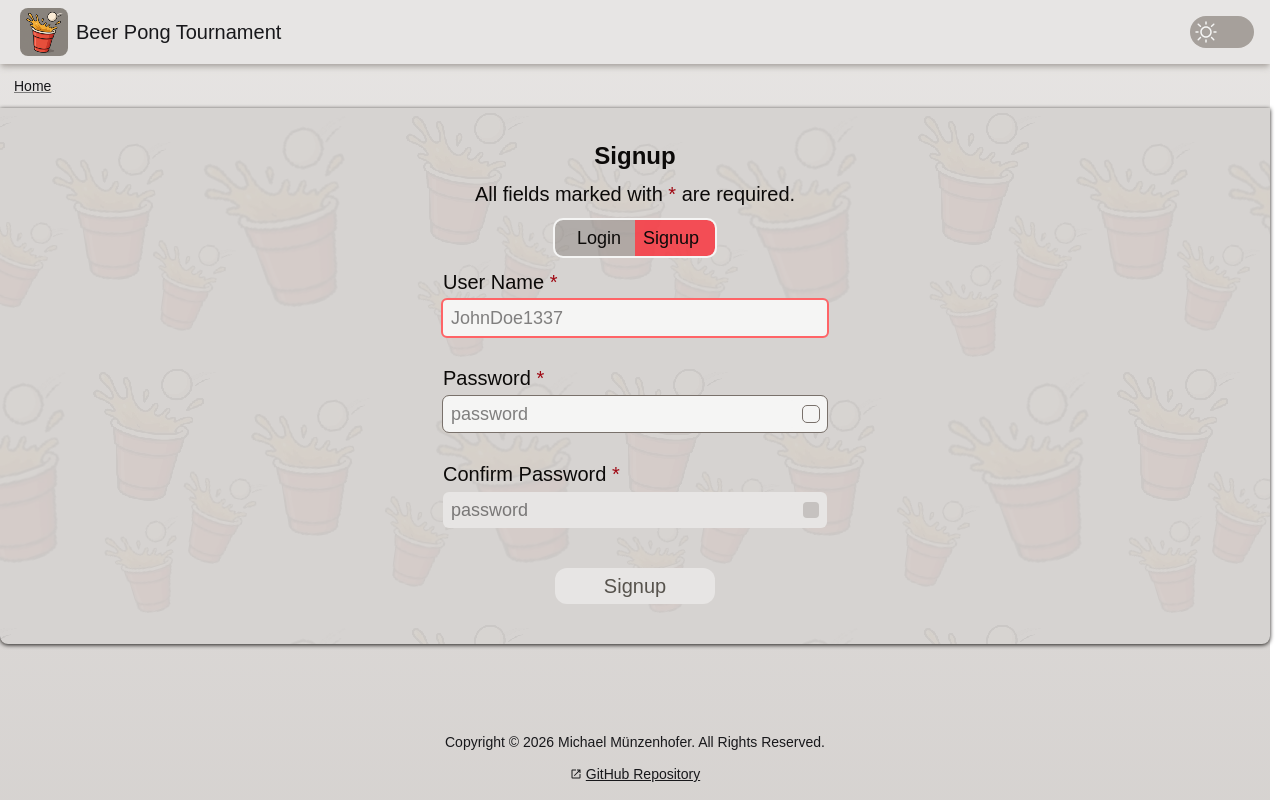
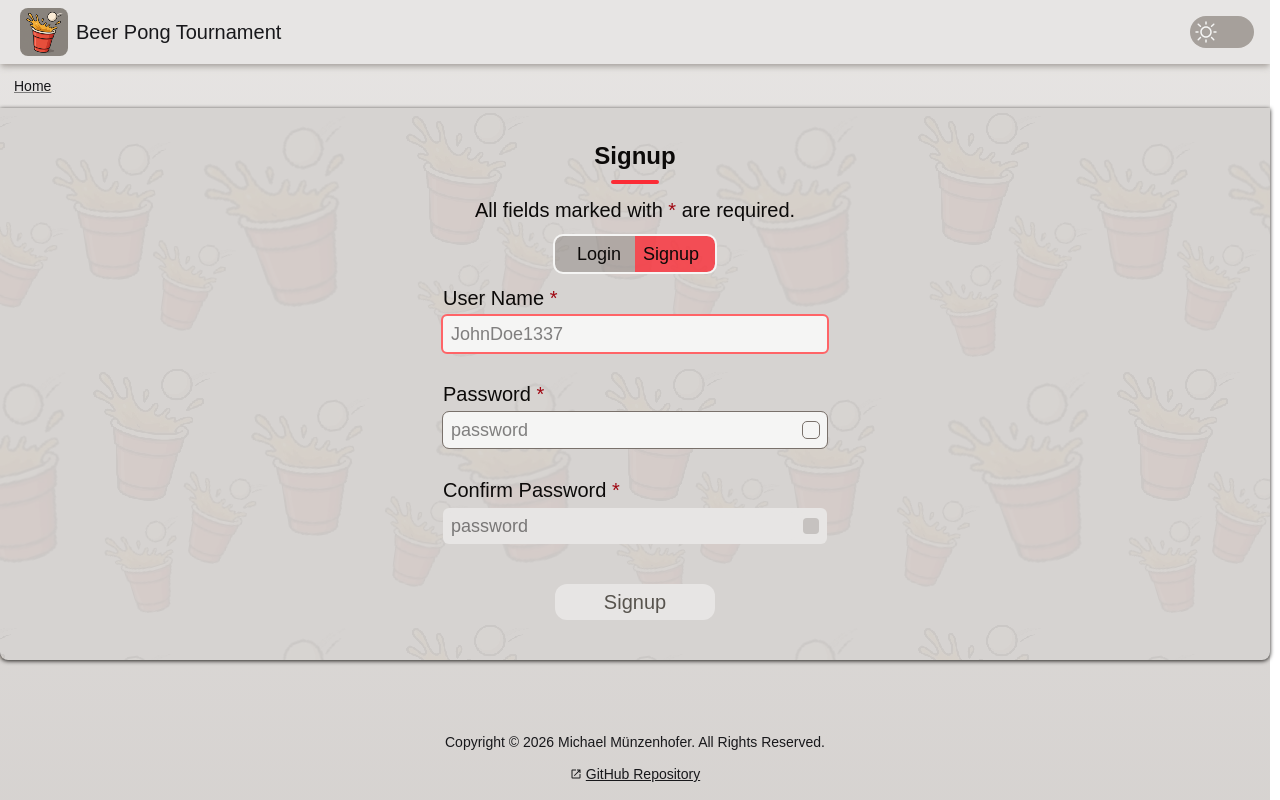
Before and after one commit to StackOverflowIsBetterThanAnyAI/beer-pong-tournament, a React (Vite) app: page / in a window 1280 px wide. Built offline with nearby package versions, Linux system fonts and the light colour scheme; no server answers.

Commit message:
accent-color

```diff
--- a/src/components/form/FormHeader.tsx
+++ b/src/components/form/FormHeader.tsx
@@ -42,7 +42,7 @@ const FormHeader = ({ header, subHeader }: FormHeaderProps) => {
     return (
         <>
             {header ? (
-                <h1 className="text-center font-semibold text-extra-large pt-2 pb-1">
+                <h1 className="heading-accent text-center font-semibold text-extra-large pt-2 pb-2">
                     {header}
                 </h1>
             ) : null}
--- a/src/components/navigation/NavigationMenuButton.tsx
+++ b/src/components/navigation/NavigationMenuButton.tsx
@@ -15,7 +15,7 @@ const NavigationMenuButton = ({
         <button
             ref={ref}
             onClick={onClick}
-            className="lg:hidden flex flex-col justify-center items-center gap-1.5 w-12 h-12 rounded-xl border-2 border-stone-400 dark:border-stone-500
+            className="lg:hidden flex flex-col justify-center items-center gap-1.5 w-12 h-12 rounded-xl border-2 border-stone-400 dark:border-stone-500 focus-visible:border-transparent
             hover:bg-stone-300 dark:hover:bg-stone-700 active:bg-stone-400/65 dark:active:bg-stone-600"
             aria-label={label}
             title={label}
--- a/src/components/teams/Teams.tsx
+++ b/src/components/teams/Teams.tsx
@@ -126,7 +126,7 @@ export const Teams = () => {
             className="w-full max-w-7xl relative isolate bg-stone-300 text-stone-950 lg:rounded-lg p-3 sm:p-4 lg:p-6
             drop-shadow-stone-500 dark:drop-shadow-stone-900 drop-shadow-sm"
         >
-            <h1 className="text-center font-semibold text-extra-large pt-2 pb-1">
+            <h1 className="heading-accent text-center font-semibold text-extra-large pt-2 pb-2">
                 Registered Teams
             </h1>
             {isLoading && !registeredTeams.length ? (
--- a/src/index.css
+++ b/src/index.css
@@ -94,6 +94,11 @@ main::after {
 
 .text-extra-large {
     @apply text-lg sm:text-xl lg:text-2xl;
+}
+
+.heading-accent::after {
+    @apply block w-12 h-1 mx-auto mt-2 rounded-full bg-red-500;
+    content: '';
 }
 
 /* Save Score / Delete Team red */
```
